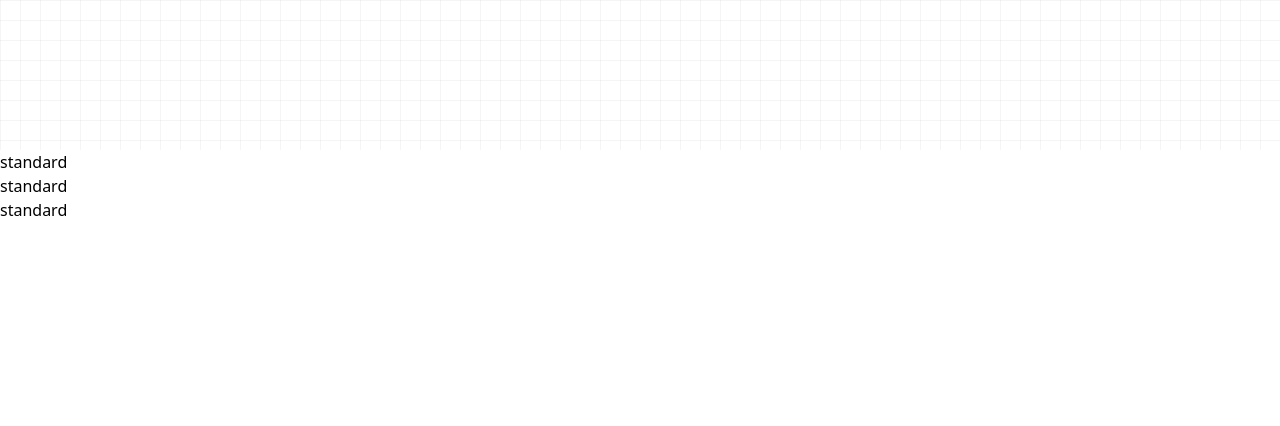
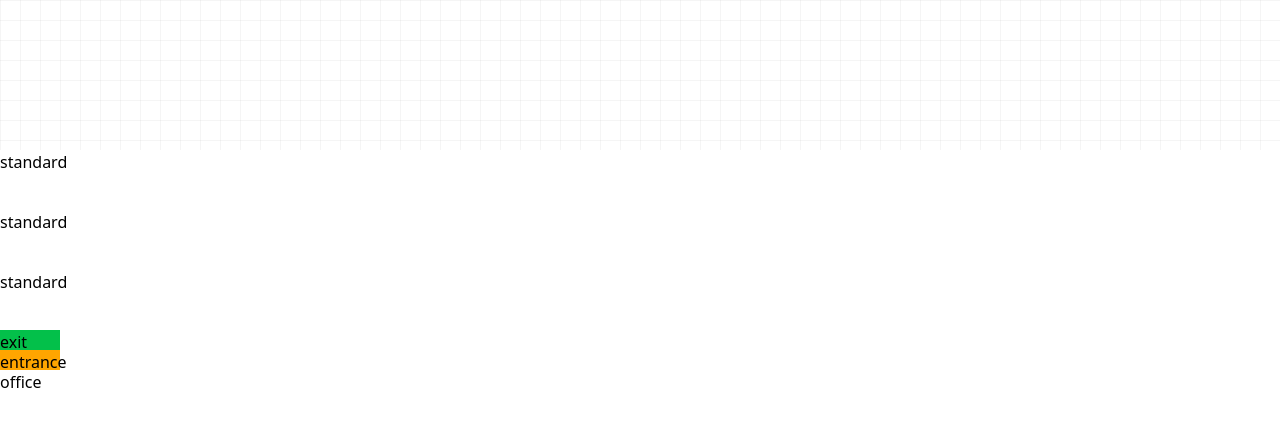
Before and after one commit to saphalpdyl/Parkrr, a React (Vite) app in the folder client/: page /editor in a window 1280 px wide. Shown: the top 426 px of the page. Built offline with nearby package versions, Linux system fonts and the light colour scheme.

Commit message:
add: styles to editor items

```diff
--- a/client/src/routes/editor/ParkingSpaceEditorPage.tsx
+++ b/client/src/routes/editor/ParkingSpaceEditorPage.tsx
@@ -21,6 +21,10 @@ const DragAndDropPage = () => {
     { category: "space", id: Math.random().toString(36).slice(2), spaceType: "standard"},
     { category: "space", id: Math.random().toString(36).slice(2), spaceType: "standard"},
     { category: "space", id: Math.random().toString(36).slice(2), spaceType: "standard"},
+    { category: "exit", id: Math.random().toString(36).slice(2)},
+    { category: "entrance", id: Math.random().toString(36).slice(2)},
+    { category: "office", id: Math.random().toString(36).slice(2)},
+
   ]);
   const [positions, setPositions] = useState<Record<string, Position>>({});
   const [activeId, setActiveId] = useState<string | null>(null);
--- a/client/src/routes/editor/components/DraggableItem.tsx
+++ b/client/src/routes/editor/components/DraggableItem.tsx
@@ -1,6 +1,37 @@
-import type { DraggableItemProps } from "../types";
+import type { DraggableItemProps, ParkingItemCategory } from "../types";
 import { useDraggable, useDroppable } from "@dnd-kit/core";
 import { CSS } from "@dnd-kit/utilities";
+
+interface ItemSize {
+  height: number;
+  width: number;
+  color: string;
+}
+
+const SIZE_FACTOR = 20;
+
+const itemSizes : Record<ParkingItemCategory, ItemSize> = {
+  "space" : {
+    height: 3,
+    width: 5,
+    color: "#ffffff"
+  },
+  "entrance" : {
+    height: 1,
+    width: 3,
+    color: "#ffa500"
+  },
+  "exit" : {
+    height: 1,
+    width: 3,
+    color: "#03c04a"
+  },
+  "office" : {
+    height: 5,
+    width: 5,
+    color: "#fff0"
+  }
+}
 
 const DraggableItem: React.FC<DraggableItemProps> = ({
   item,
@@ -24,11 +55,14 @@ const DraggableItem: React.FC<DraggableItemProps> = ({
   return (
     <div
       ref={ref}
-      className={`absolute ${isColliding ? "bg-green-500/40" : "bg-white"} cursor-move rounded-md p-2 shadow-md transition-colors ${hide ? "opacity-0" : "opacity-100"} z-20`}
+      className={`absolute ${isColliding ? "bg-green-500/40" : "" } cursor-move rounded-md p-2 shadow-md transition-colors ${hide ? "opacity-0" : "opacity-100"} z-20 flex items-center justify-center capitalize font-semibold text-xs ${item.category === "office" ? "border-2 border-gray-500 border-dashed shadow-none" : "" } `}
       style={{
         transform: CSS.Translate.toString(transform),
         left: position.x,
         top: position.y,
+        height: `${itemSizes[item.category].height * SIZE_FACTOR}px`,
+        width: `${itemSizes[item.category].width * SIZE_FACTOR}px`,
+        backgroundColor: itemSizes[item.category].color,
       }}
       {...listeners}
       {...attributes}
--- a/client/src/routes/editor/types/index.d.ts
+++ b/client/src/routes/editor/types/index.d.ts
@@ -1,8 +1,10 @@
 import type { ParkingSpaceType, WorldObject } from "../../../types/parking";
+
+export type ParkingItemCategory = "entrance" | "exit" | "space" | "office";
 
 export type EditorItem = Partial<WorldObject> & {
   id: string;
-  category: "entrance" | "exit" | "space" | "office";
+  category: ParkingItemCategory;
 } & (
   | { category: "entrance" | "exit" | "office" }
   | { category: "space"; spaceType: ParkingSpaceType }
```
